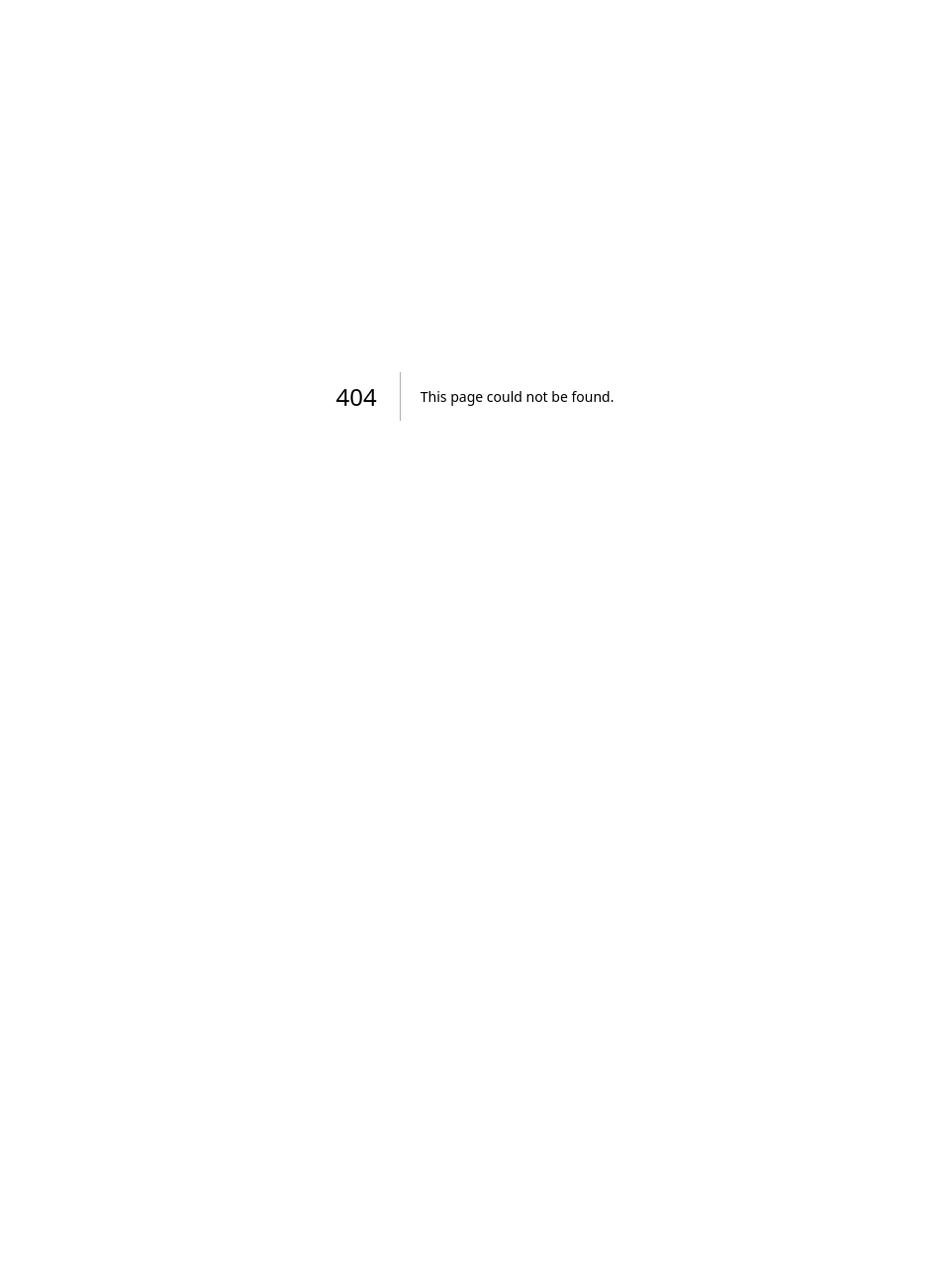
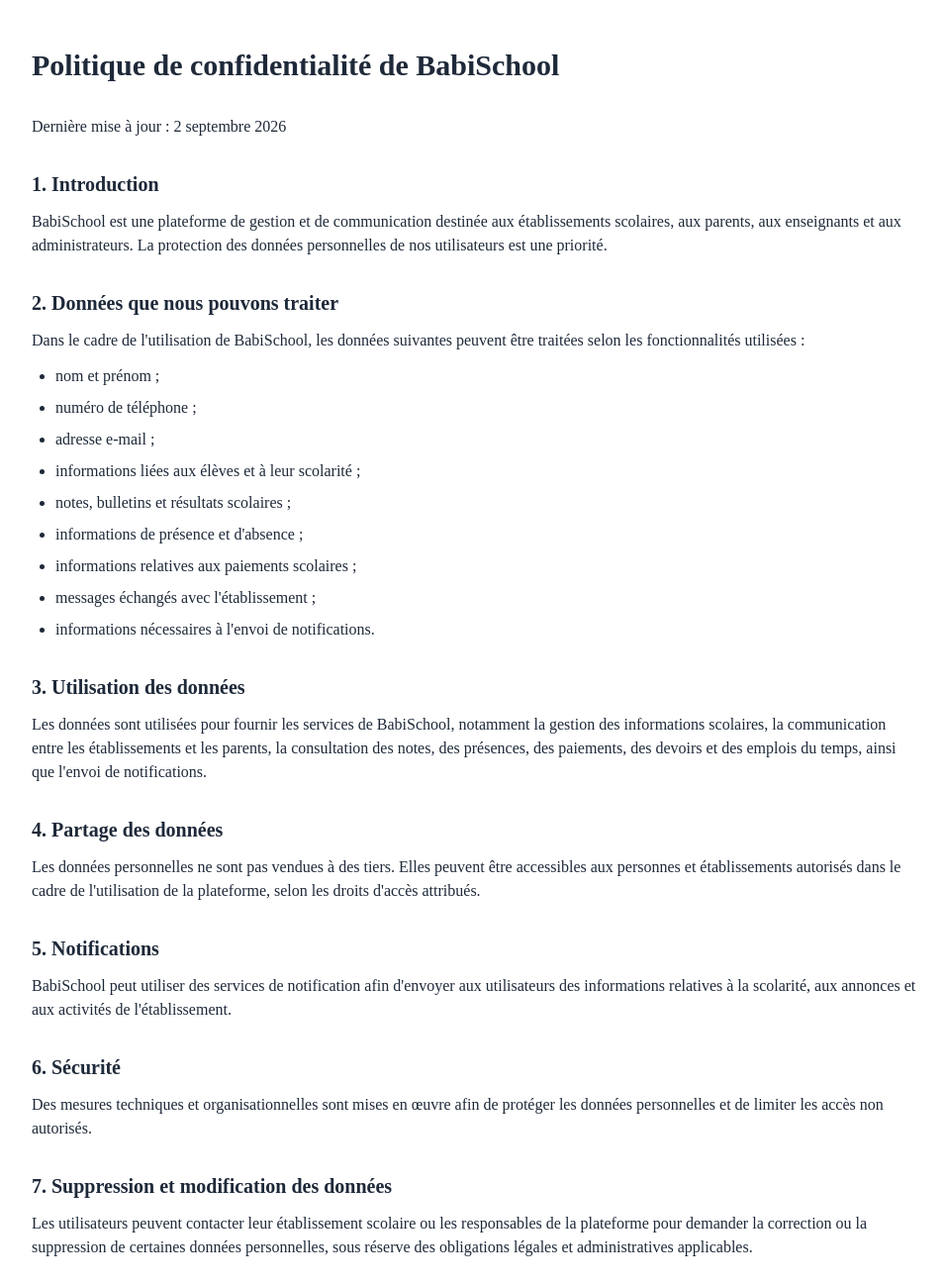
Before and after one commit to iplusci26-lab/babischool-front, a Next.js app: page /privacy-policy in a window 1280 px wide. Before the commit this address had no page. Shown: the top 1297 px of the page at 99% size, without its empty margins (160-1116 px from the left). Before the commit the page ends 800 px from the top, so only its background shows below. Built offline with nearby package versions, Linux system fonts and the light colour scheme.

Commit message:
Ajout page politique de condfidentialité

```diff
--- /dev/null
+++ b/app/privacy-policy/page.tsx
@@ -0,0 +1,122 @@
+export default function PrivacyPolicyPage() {
+    return (
+      <main className="min-h-screen bg-white px-6 py-12 text-gray-800">
+        <div className="mx-auto max-w-4xl">
+          <h1 className="mb-8 text-3xl font-bold">
+            Politique de confidentialité de BabiSchool
+          </h1>
+
+          <p className="mb-6">
+            Dernière mise à jour : 2 septembre 2026
+          </p>
+
+          <h2 className="mt-8 text-xl font-semibold">
+            1. Introduction
+          </h2>
+
+          <p className="mt-3">
+            BabiSchool est une plateforme de gestion et de communication
+            destinée aux établissements scolaires, aux parents, aux enseignants
+            et aux administrateurs. La protection des données personnelles de
+            nos utilisateurs est une priorité.
+          </p>
+
+          <h2 className="mt-8 text-xl font-semibold">
+            2. Données que nous pouvons traiter
+          </h2>
+
+          <p className="mt-3">
+            Dans le cadre de l'utilisation de BabiSchool, les données suivantes
+            peuvent être traitées selon les fonctionnalités utilisées :
+          </p>
+
+          <ul className="mt-3 list-disc space-y-2 pl-6">
+            <li>nom et prénom ;</li>
+            <li>numéro de téléphone ;</li>
+            <li>adresse e-mail ;</li>
+            <li>informations liées aux élèves et à leur scolarité ;</li>
+            <li>notes, bulletins et résultats scolaires ;</li>
+            <li>informations de présence et d'absence ;</li>
+            <li>informations relatives aux paiements scolaires ;</li>
+            <li>messages échangés avec l'établissement ;</li>
+            <li>informations nécessaires à l'envoi de notifications.</li>
+          </ul>
+
+          <h2 className="mt-8 text-xl font-semibold">
+            3. Utilisation des données
+          </h2>
+
+          <p className="mt-3">
+            Les données sont utilisées pour fournir les services de BabiSchool,
+            notamment la gestion des informations scolaires, la communication
+            entre les établissements et les parents, la consultation des notes,
+            des présences, des paiements, des devoirs et des emplois du temps,
+            ainsi que l'envoi de notifications.
+          </p>
+
+          <h2 className="mt-8 text-xl font-semibold">
+            4. Partage des données
+          </h2>
+
+          <p className="mt-3">
+            Les données personnelles ne sont pas vendues à des tiers. Elles
+            peuvent être accessibles aux personnes et établissements autorisés
+            dans le cadre de l'utilisation de la plateforme, selon les droits
+            d'accès attribués.
+          </p>
+
+          <h2 className="mt-8 text-xl font-semibold">
+            5. Notifications
+          </h2>
+
+          <p className="mt-3">
+            BabiSchool peut utiliser des services de notification afin d'envoyer
+            aux utilisateurs des informations relatives à la scolarité, aux
+            annonces et aux activités de l'établissement.
+          </p>
+
+          <h2 className="mt-8 text-xl font-semibold">
+            6. Sécurité
+          </h2>
+
+          <p className="mt-3">
+            Des mesures techniques et organisationnelles sont mises en œuvre
+            afin de protéger les données personnelles et de limiter les accès
+            non autorisés.
+          </p>
+
+          <h2 className="mt-8 text-xl font-semibold">
+            7. Suppression et modification des données
+          </h2>
+
+          <p className="mt-3">
+            Les utilisateurs peuvent contacter leur établissement scolaire ou
+            les responsables de la plateforme pour demander la correction ou la
+            suppression de certaines données personnelles, sous réserve des
+            obligations légales et administratives applicables.
+          </p>
+
+          <h2 className="mt-8 text-xl font-semibold">
+            8. Contact
+          </h2>
+
+          <p className="mt-3">
+            Pour toute question concernant cette politique de confidentialité ou
+            le traitement des données personnelles, veuillez contacter
+            l'établissement scolaire concerné ou l'équipe responsable de
+            BabiSchool.
+          </p>
+
+          <h2 className="mt-8 text-xl font-semibold">
+            9. Modifications de cette politique
+          </h2>
+
+          <p className="mt-3">
+            Cette politique de confidentialité peut être modifiée afin de
+            refléter les évolutions de BabiSchool et des réglementations
+            applicables. Toute mise à jour sera publiée sur cette page.
+          </p>
+        </div>
+      </main>
+    );
+  }
```
